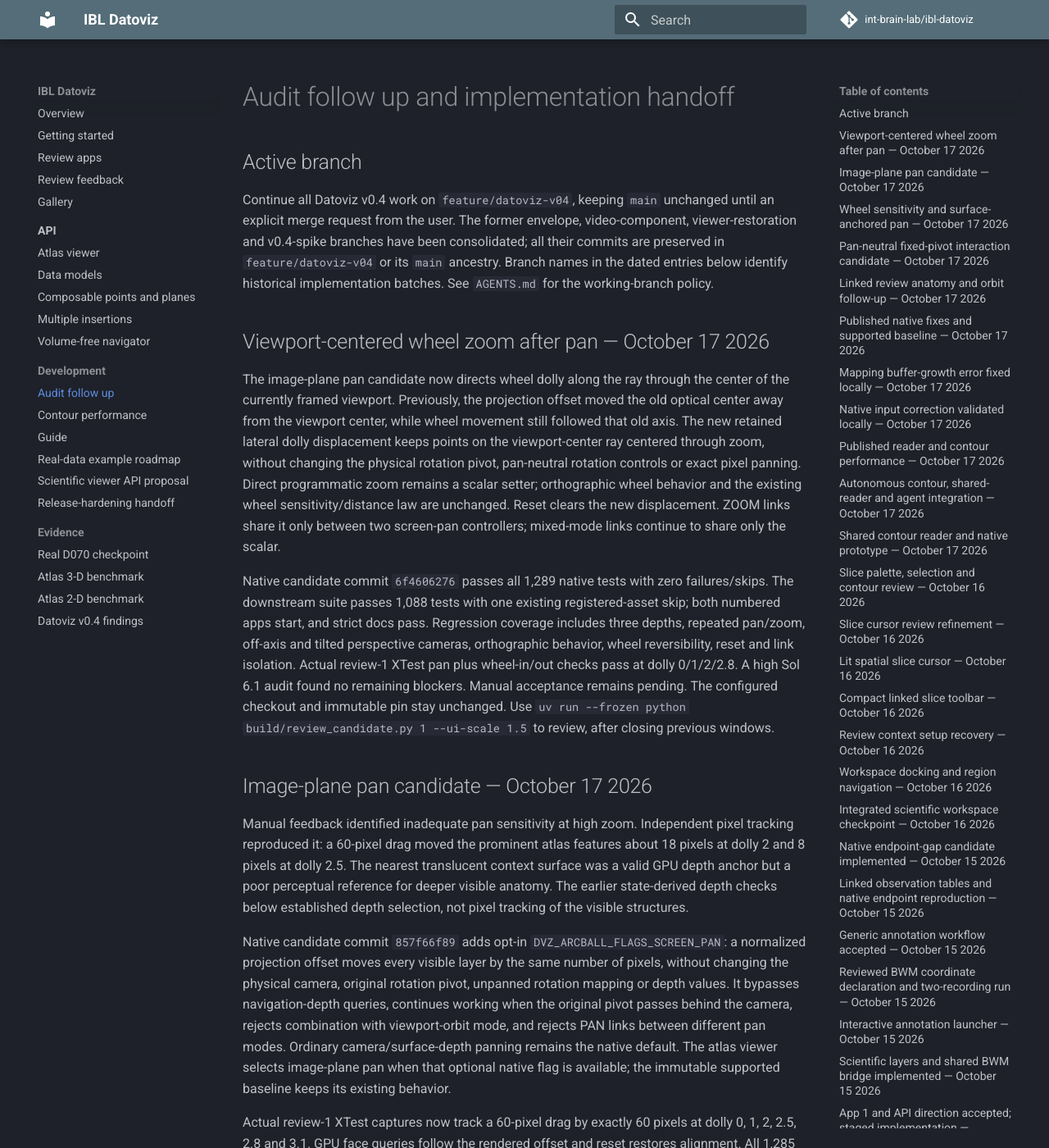
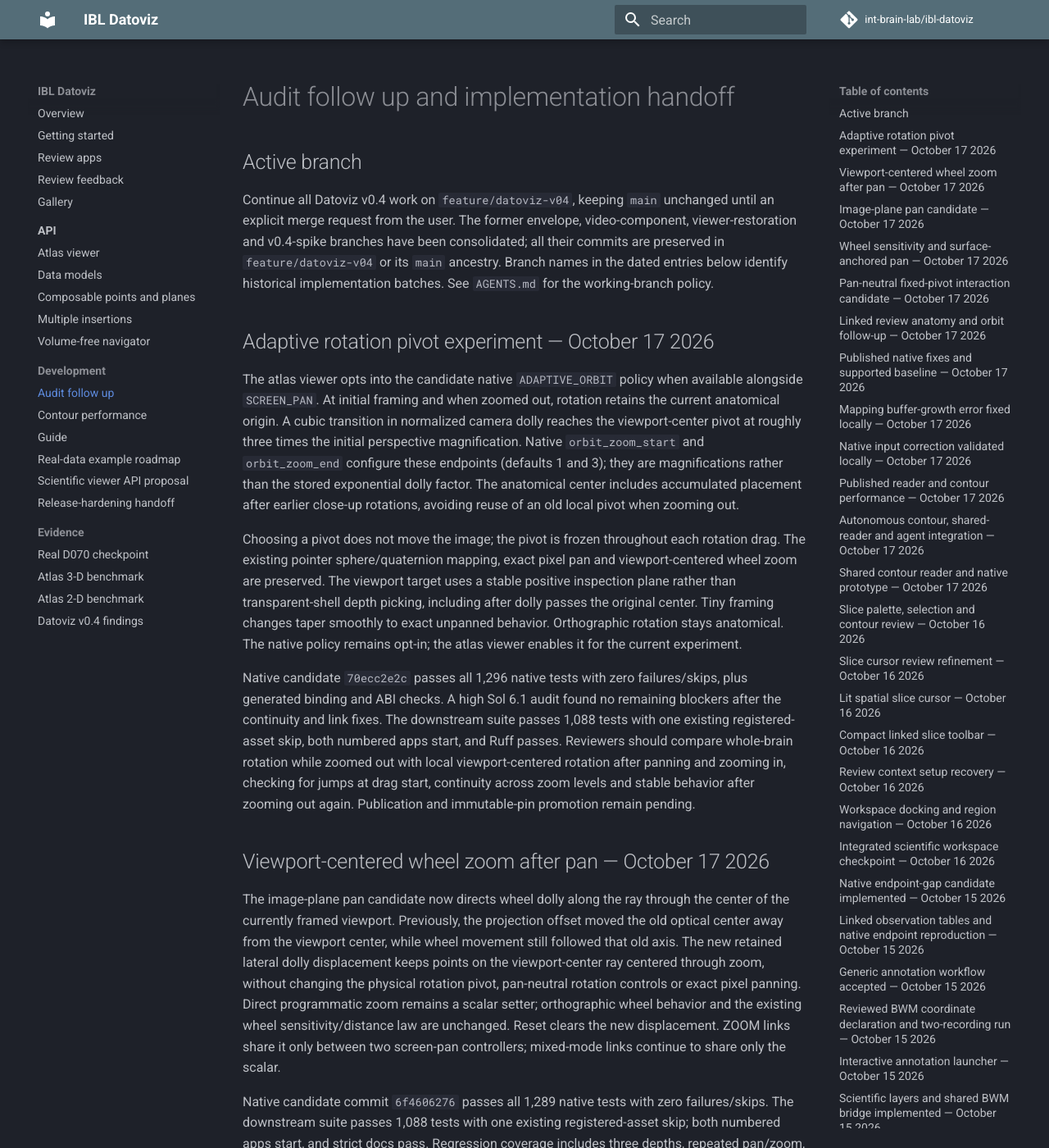
Before and after one commit to int-brain-lab/ibl-datoviz, an MkDocs documentation site: the page built from docs/NEXT_STEPS.md, in a window 1280 px wide and 1400 px high. Shown: the whole window at 82% size. Built offline with MkDocs 1.6.1 and Material for MkDocs 9.7.7, drawn with Linux system fonts in a browser that asks for light colours; comment, search, counter and statistics services are not loaded.

Commit message:
Enable adaptive orbit for the atlas interaction experiment

```diff
--- a/docs/NEXT_STEPS.md
+++ b/docs/NEXT_STEPS.md
@@ -8,6 +8,14 @@ video-component, viewer-restoration and v0.4-spike branches have been consolidat
 all their commits are preserved in `feature/datoviz-v04` or its `main` ancestry.
 Branch names in the dated entries below identify historical implementation batches.
 See `AGENTS.md` for the working-branch policy.
+
+## Adaptive rotation pivot experiment — October 17 2026
+
+The atlas viewer opts into the candidate native `ADAPTIVE_ORBIT` policy when available alongside `SCREEN_PAN`. At initial framing and when zoomed out, rotation retains the current anatomical origin. A cubic transition in normalized camera dolly reaches the viewport-center pivot at roughly three times the initial perspective magnification. Native `orbit_zoom_start` and `orbit_zoom_end` configure these endpoints (defaults 1 and 3); they are magnifications rather than the stored exponential dolly factor. The anatomical center includes accumulated placement after earlier close-up rotations, avoiding reuse of an old local pivot when zooming out.
+
+Choosing a pivot does not move the image; the pivot is frozen throughout each rotation drag. The existing pointer sphere/quaternion mapping, exact pixel pan and viewport-centered wheel zoom are preserved. The viewport target uses a stable positive inspection plane rather than transparent-shell depth picking, including after dolly passes the original center. Tiny framing changes taper smoothly to exact unpanned behavior. Orthographic rotation stays anatomical. The native policy remains opt-in; the atlas viewer enables it for the current experiment.
+
+Native candidate `70ecc2e2c` passes all 1,296 native tests with zero failures/skips, plus generated binding and ABI checks. A high Sol 6.1 audit found no remaining blockers after the continuity and link fixes. The downstream suite passes 1,088 tests with one existing registered-asset skip, both numbered apps start, and Ruff passes. Reviewers should compare whole-brain rotation while zoomed out with local viewport-centered rotation after panning and zooming in, checking for jumps at drag start, continuity across zoom levels and stable behavior after zooming out again. Publication and immutable-pin promotion remain pending.
 
 ## Viewport-centered wheel zoom after pan — October 17 2026
 
```
Also changed, not shown: 1 other file.
